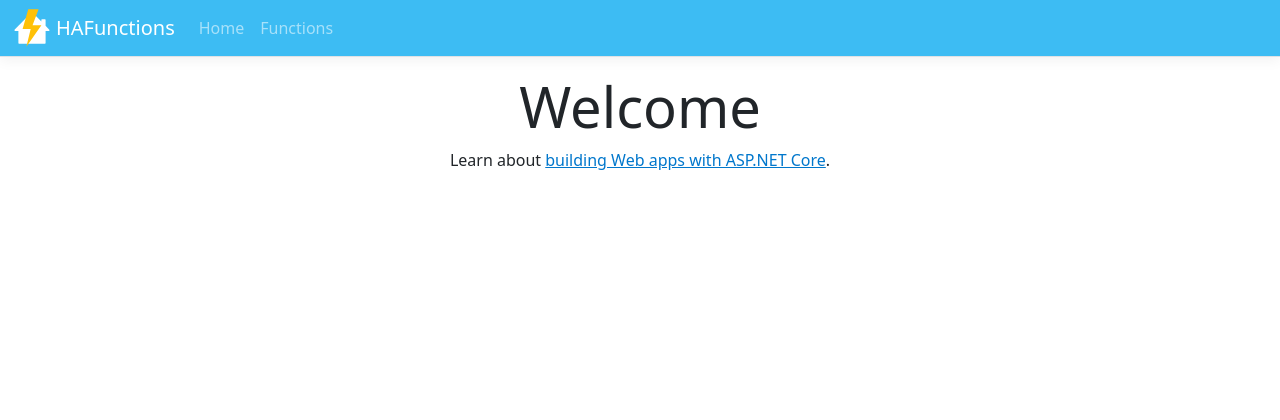
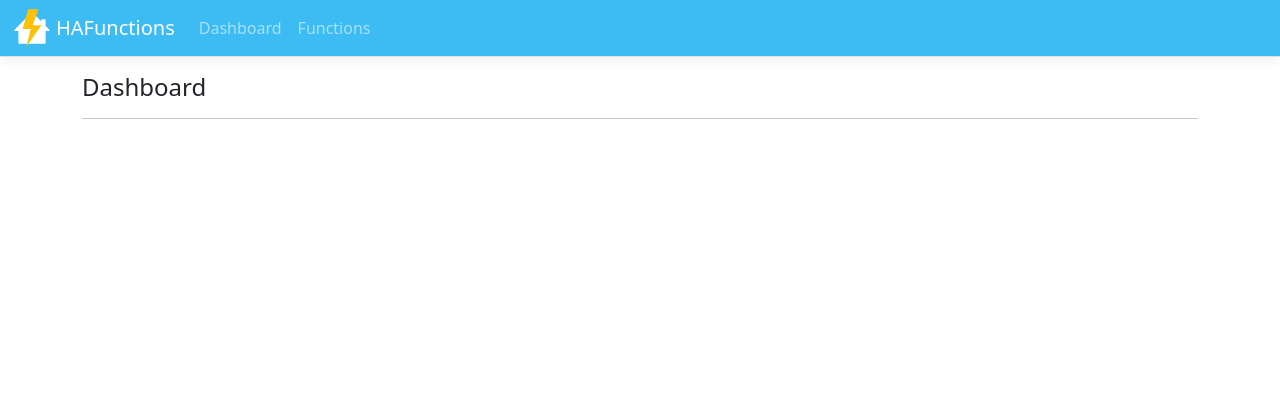
Before and after one commit to mKenfenheuer/hassio-functions, an ASP.NET Core app: page /Home/Index in a window 1280 px wide. Shown: the top 420 px of the page. Run offline with ASP.NET Core 8, Linux system fonts and the light colour scheme; some libraries are stand-ins or nearby versions.

Commit message:
Fix Home Link

```diff
--- a/HAFunctions/HAFunctions.UI/Controllers/HomeController.cs
+++ b/HAFunctions/HAFunctions.UI/Controllers/HomeController.cs
@@ -18,11 +18,6 @@ public class HomeController : Controller
         return View();
     }
 
-    public IActionResult Privacy()
-    {
-        return View();
-    }
-
     [ResponseCache(Duration = 0, Location = ResponseCacheLocation.None, NoStore = true)]
     public IActionResult Error()
     {
--- a/HAFunctions/HAFunctions.UI/Views/Home/Index.cshtml
+++ b/HAFunctions/HAFunctions.UI/Views/Home/Index.cshtml
@@ -2,7 +2,5 @@
     ViewData["Title"] = "Home Page";
 }
 
-<div class="text-center">
-    <h1 class="display-4">Welcome</h1>
-    <p>Learn about <a href="https://docs.microsoft.com/aspnet/core">building Web apps with ASP.NET Core</a>.</p>
-</div>
+<h4>Dashboard</h4>
+<hr/>
--- a/HAFunctions/HAFunctions.UI/Views/Home/Privacy.cshtml
+++ /dev/null
@@ -1,6 +0,0 @@
-@{
-    ViewData["Title"] = "Privacy Policy";
-}
-<h1>@ViewData["Title"]</h1>
-
-<p>Use this page to detail your site's privacy policy.</p>
--- a/HAFunctions/HAFunctions.UI/Views/Shared/_NavbarContent.cshtml
+++ b/HAFunctions/HAFunctions.UI/Views/Shared/_NavbarContent.cshtml
@@ -6,7 +6,7 @@
 <div class="navbar-collapse collapse d-sm-inline-flex justify-content-between">
     <ul class="navbar-nav flex-grow-1 text-light">
         <li class="nav-item">
-            <a class="nav-link" asp-area="" asp-controller="Home" asp-action="Index">Home</a>
+            <a class="nav-link" href="~/Home/Index">Dashboard</a>
         </li>
         <li class="nav-item">
             <a class="nav-link" asp-area="" asp-controller="Functions" asp-action="Index">Functions</a>
--- a/HAFunctions/HAFunctions.UI/wwwroot/css/site.css
+++ b/HAFunctions/HAFunctions.UI/wwwroot/css/site.css
@@ -1,3 +1,5 @@
+
+
 html {
   font-size: 14px;
 }
```
